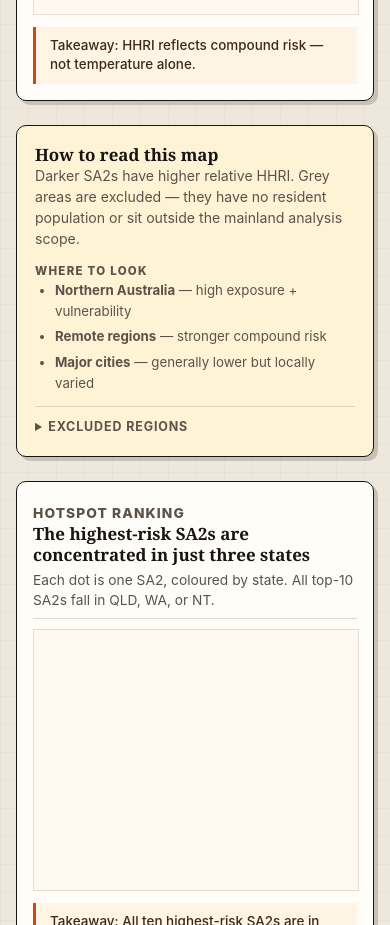
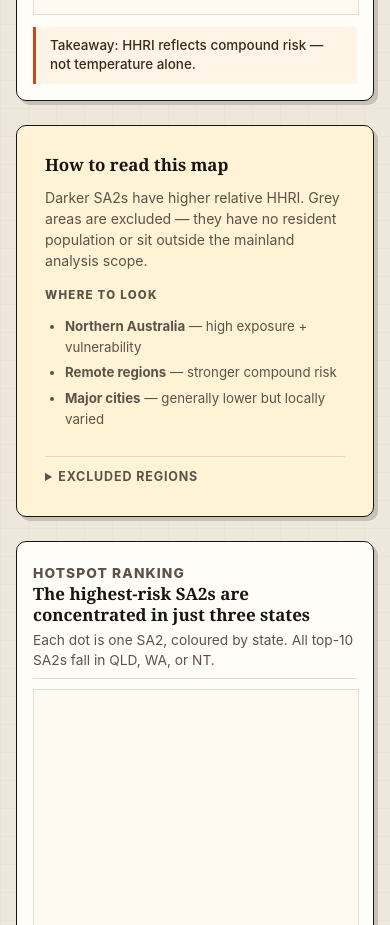
Before and after one commit to ViphouYim/FIT2179_A2_33459711, a plain HTML site: page index.html in a window 390 px wide. Shown: the part 3700-4625 px from the top of the page. Drawn offline with Linux system fonts and the light colour scheme; a script that the page names is missing.

Commit message:
fix: explainer-card padding 28px, flex-column gap between elements

```diff
--- a/css/styles.css
+++ b/css/styles.css
@@ -633,9 +633,11 @@ p { line-height: 1.45; }
 }
 
 .map-chart { min-height: 640px; }
-.explainer-card { padding: 18px; background: #fff3d6; }
+.explainer-card { padding: 28px; background: #fff3d6; display: flex; flex-direction: column; gap: 12px; }
+.explainer-card h3 { margin: 0; }
 .explainer-card p, .explainer-card li { color: var(--muted); }
-.explainer-card ul { padding-left: 20px; }
+.explainer-card ul { padding-left: 20px; margin: 0; }
+.explainer-card .mini-kicker { margin-top: 4px; }
 .mini-map {
   min-height: 150px;
   margin: 8px 0 10px;
@@ -959,7 +961,7 @@ p { line-height: 1.45; }
 
 /* ── Section 02 map explainer (simplified) ── */
 .map-how-to {
-  margin: 0 0 14px;
+  margin: 0;
   font-size: .88rem;
   color: var(--muted);
   line-height: 1.5;
```
